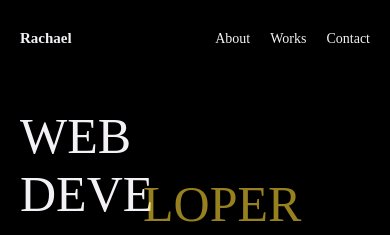
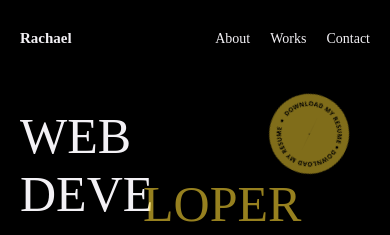
Before and after one commit to Rachael-debug/Racheal-designs-portfolio, a React (Vite) app: page / in a window 390 px wide. Shown: the top 235 px of the page. Built offline with nearby package versions, Linux system fonts and the light colour scheme; a web font is replaced by a local one.

Commit message:
included download Resume

```diff
--- a/src/components/About.jsx
+++ b/src/components/About.jsx
@@ -1,5 +1,7 @@
 import profileImg from '../assets/profile-pic.svg';
 import star from '../assets/star.svg';
+import rachaelResume from '../assets/Rachael-Resume.pdf'
+import downloadResume from '../assets/downloadResume.svg'
 
 export default function About(){
     return(
@@ -14,10 +16,13 @@
                 <div id='profileImg'>
                     <img src={profileImg} alt="" />
                 </div>
-                <div id='secondInfo'>
-                    <p className='appDesriptions'>user-friendly<br/>designs</p>
-                    <img src={star} alt="" />
-                    <p className='appDesriptions'>responsive<br/>web applications</p>
+                <div>
+                    <a href={rachaelResume} download="Rachael Resume" id='downloadResume'><img src={downloadResume} alt="Download Resume" /></a>
+                    <div id='secondInfo'>
+                        <p className='appDesriptions'>user-friendly<br/>designs</p>
+                        <img src={star} alt="" />
+                        <p className='appDesriptions'>responsive<br/>web applications</p>
+                    </div>
                 </div>
             </div>
             <ul id='roles'>
--- a/src/index.css
+++ b/src/index.css
@@ -128,6 +128,24 @@
   transform: rotate(1800deg);
   transition: all 12s ease-in-out;
 }
+
+#downloadResume{
+  position: fixed;
+  top: 120px;
+  right: 50px;
+  animation: spin 10s infinite linear;
+}
+#downloadResume img{
+  width: 100px;
+  opacity: 0.5;
+  transition: all 0.4s ease-in-out;
+}
+#downloadResume img:hover{
+  opacity: 1;
+  transition: all 0.4s ease-in-out;
+  transform: scale(1.05);
+}
+
 #roles{
   list-style-type: none;
   color: #ffd935;
@@ -318,6 +336,15 @@
   }
 }
 
+@keyframes spin {
+  from {
+    transform: rotate(0deg);
+  }
+  to {
+    transform: rotate(360deg);
+  }
+}
+
 @media only screen and (max-width: 600px){
   #root{
     margin-right: 20px;
@@ -389,6 +416,15 @@
   #secondInfo{
     display: none;
   }
+
+  #downloadResume{
+    top: 90px;
+    right: 40px;
+  }
+  #downloadResume img{
+    width: 80px;
+  }
+
 
   #roles{
     flex-direction: column;
```
Also changed, not shown: src/assets/downloadResume.svg (added), 1 other file (tests, documents, lock files or other folders).
